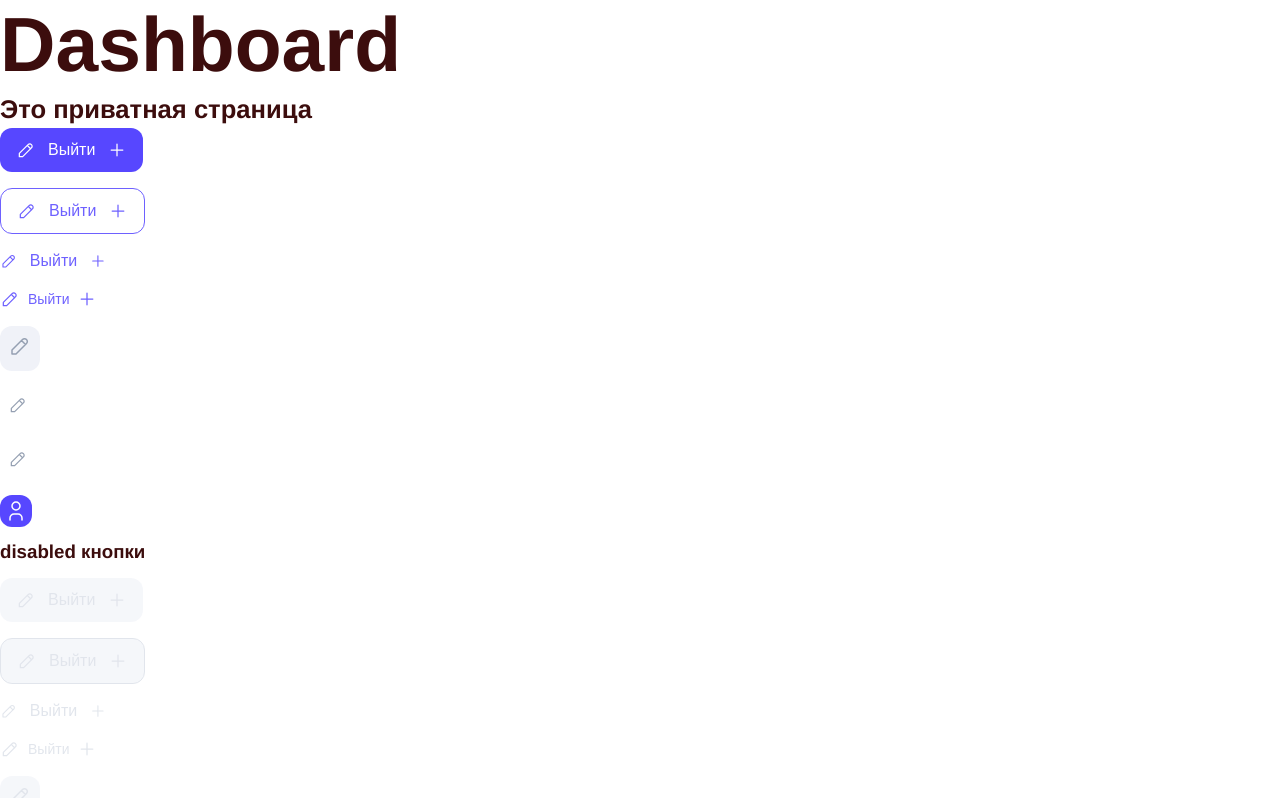
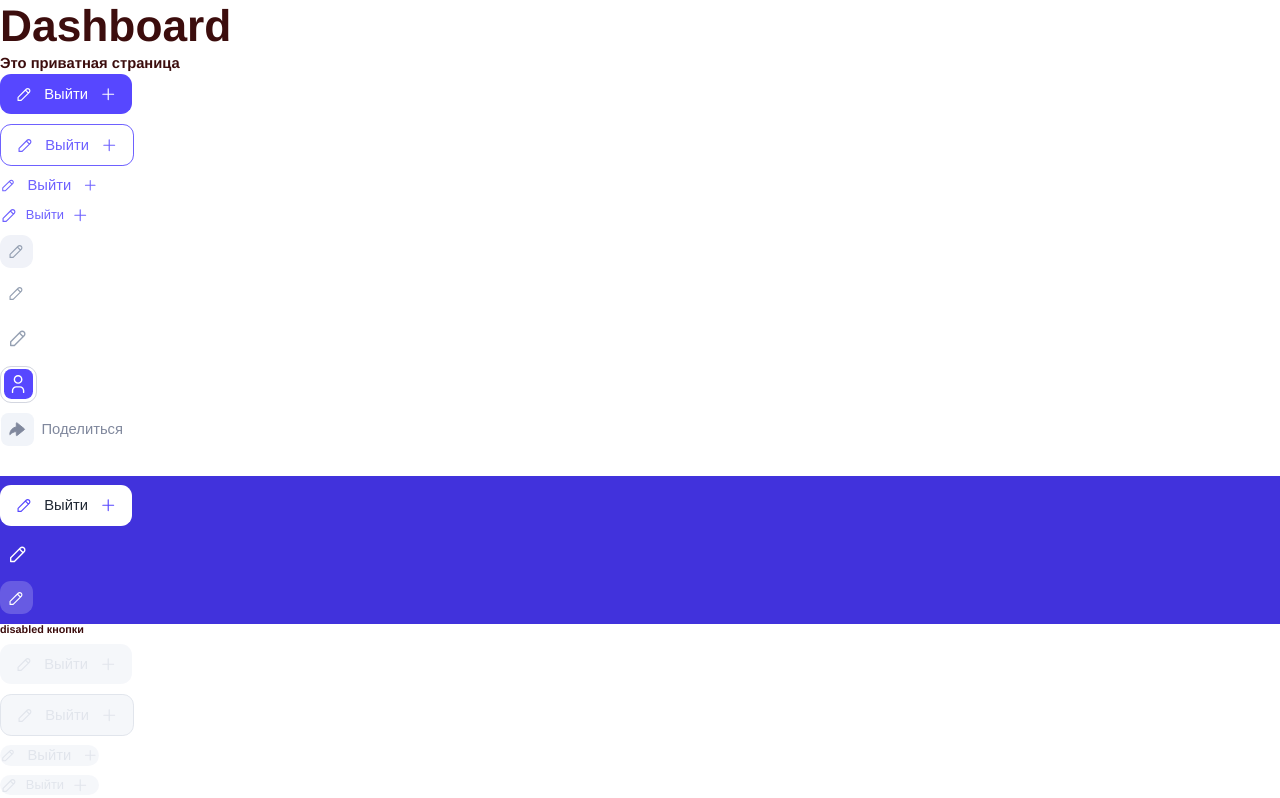
Before and after one commit to Aldiyar-B/Paraweb, a React (Vite) app: page /dashboard in a window 1280 px wide. Shown: the top 798 px of the page. Built offline with nearby package versions, Linux system fonts and the light colour scheme.

Commit message:
Доделал button и поменял px на rem

```diff
--- a/src/components/Button/Button.jsx
+++ b/src/components/Button/Button.jsx
@@ -8,8 +8,9 @@ const Button = ({
   size = 'medium',
   showIconLeft = false,
   showIconRight = false,
-  iconLeft = 'pencil',
-  iconRight = 'plus',
+  iconLeft = 'user',
+  iconRight = '',
+  bg = 'primary',
   onClick,
   disabled = false,
 }) => {
@@ -19,22 +20,26 @@ const Button = ({
 
   return (
     <button
-      className={`${styles.button} ${styles[name]} ${styles[size]} ${disabled ? styles.disabled : ''}`}
+      className={`${styles.button}
+              ${name === 'user' ? styles.userWrapper : ''}
+              ${name === 'share' ? styles.shareWrapper : ''}
+              ${styles[name]}
+              ${styles[size]}
+              ${styles[bg]}
+              ${disabled ? styles.disabled : ''}`}
       onClick={!disabled ? onClick : undefined}
       disabled={disabled}
     >
-      {name === 'user' ? (
-        // Специфичная структура для кнопки с name="user"
+      {name === 'user' || name === 'share' ? (
+        // Специфичная структура для user и share
         <>
-          <span className={styles.userIcon}>
           {getIcon(iconLeft) && (
             <span
               className={styles.icon}
               dangerouslySetInnerHTML={{ __html: getIcon(iconLeft) }}
             />
           )}
-          </span>
-          <span className={styles.userText}>{text}</span>
+          {name === 'share' && <span>{text}</span>}
         </>
       ) : (
         // Стандартная структура для остальных кнопок
--- a/src/components/Button/Button.module.scss
+++ b/src/components/Button/Button.module.scss
@@ -1,22 +1,22 @@
 .button {
   display: flex;
   align-items: center;
-  border-radius: 12px;
-  padding: 12px 16px;
-  gap: 12px;
+  border-radius: 1.2rem;
+  padding: 1.2rem 1.6rem;
+  gap: 1.2rem;
   transition: background 0.3s ease;
   border: none;
   cursor: pointer;
 
   span {
-    font-size: 16px;
-    line-height: 20px;
+    font-size: 1.6rem;
+    line-height: 2rem;
   }
 
   &.disabled {
     cursor: not-allowed;
     pointer-events: none;
-    opacity: 0.6; // или любые другие стили для disabled состояния
+    opacity: 0.6;
   }
 
   &.primary {
@@ -37,10 +37,36 @@
     }
   }
 
+  &.contrast {
+    background-color: var(--card-color);
+    color: var(--text-color);
+
+    .icon {
+      color: var(--ultramarine-default-color);
+    }
+
+    &:hover {
+      background-color: var(--gray-color-1);
+    }
+
+    &:active {
+      background-color: var(--gray-color-2);
+    }
+
+    &.disabled {
+      background-color: var(--text-contrast-secondary-color);
+      color: var(--text-contrast-blind-color);
+
+      .icon {
+        color: var(--text-contrast-blind-color);
+      }
+    }
+  }
+
   &.secondary {
     background-color: var(--white);
     color: var(--ultramarine-light-color-1);
-    border: 1px solid var(--ultramarine-light-color-1);
+    border: 0.1rem solid var(--ultramarine-light-color-1);
 
     &:hover {
       background-color: var(--gray-color-1);
@@ -53,34 +79,37 @@
     &.disabled {
       background-color: var(--gray-color-2);
       color: var(--text-blind-color);
-      border: 1px solid var(--text-blind-color);
+      border: 0.1rem solid var(--text-blind-color);
     }
   }
 
   &.text {
-    width: 107px;
-    height: 22px;
+    width: 10.7rem;
+    height: 2.2rem;
     border: none;
     padding: 0;
     color: var(--ultramarine-light-color-1);
     background-color: transparent;
 
     &.small {
-      width: 107px;
-      height: 22px;
-      gap: 8px;
+      width: 10.7rem;
+      height: 2.2rem;
+      gap: 0.8rem;
+
       span {
-        font-size: 14px;
-        line-height: 20px;
+        font-size: 1.4rem;
+        line-height: 2rem;
       }
     }
 
     &:hover {
       color: var(--ultramarine-dark-color);
+      background-color: transparent;
     }
 
     &:active {
       color: var(--ultramarine-light-color-1);
+      background-color: transparent;
     }
 
     &.disabled {
@@ -90,8 +119,8 @@
 
   &.icon {
     gap: 0;
-    border-radius: 12px;
-    padding: 8px;
+    border-radius: 1.2rem;
+    padding: 0.8rem;
     background-color: transparent;
 
     .icon {
@@ -105,6 +134,8 @@
     }
 
     &:hover {
+      background-color: transparent;
+
       .icon svg path {
         stroke: var(--ultramarine-default-color);
       }
@@ -123,36 +154,73 @@
     }
 
     &.large {
-      width: 40px;
-      height: 40px;
+      width: 4rem;
+      height: 4rem;
+
+      .icon {
+        width: 2.4rem;
+        height: 2.4rem;
+      }
+
       &:hover {
         background-color: var(--gray-color-4);
         .icon svg path {
           stroke: var(--text-secondary-color);
         }
       }
+
       &:active {
         background-color: var(--gray-color-5);
       }
+
       .icon svg path {
         stroke: var(--text-secondary-color);
+      }
+    }
+
+    &.contrast {
+      background-color: transparent;
+
+      .icon svg path {
+        stroke: var(--white);
+      }
+
+      &:hover {
+        background-color: var(--text-contrast-blind-color);
+
+        .icon svg path {
+          stroke: var(--text-contrast-color);
+        }
+      }
+
+      &:active {
+        background-color: var(--text-contrast-secondary-color);
+
+        .icon svg path {
+          stroke: var(--text-contrast-color);
+        }
+      }
+
+      &.disabled {
+        background-color: transparent;
+
+        .icon svg path {
+          stroke: var(--text-contrast-blind-color);
+        }
       }
     }
   }
 
   &.icon-fill {
     gap: 0;
-    border-radius: 12px;
-    padding: 8px;
+    border-radius: 1.2rem;
+    padding: 0.8rem;
     background-color: var(--gray-color-2);
     display: flex;
     align-items: center;
     justify-content: center;
 
     .icon {
-      width: 100%;
-      height: 100%;
-
       svg {
         width: 100%;
         height: 100%;
@@ -164,6 +232,7 @@
 
     &:hover {
       background-color: var(--gray-color-3);
+
       .icon svg path {
         stroke: var(--ultramarine-default-color);
       }
@@ -171,12 +240,15 @@
 
     &:active {
       background-color: var(--gray-color-4);
+
       .icon svg path {
         stroke: var(--ultramarine-default-color);
       }
     }
+
     &.disabled {
       background-color: var(--gray-color-2);
+
       .icon svg path {
         stroke: var(--text-blind-color);
       }
@@ -184,17 +256,165 @@
   }
 
   &.user {
-    gap: 0;
-    width: 32px;
-    height: 32px;
+    width: 4rem;
+    height: 4rem;
+    display: flex;
+    align-items: center;
+    justify-content: center;
     background-color: var(--ultramarine-default-color);
     color: var(--white);
-    padding: 4px 0 0 4px;
+    border-radius: 1.2rem;
+    padding: 0.8rem;
+    border: none;
+    cursor: pointer;
+    transition: background 0.3s ease;
+
+    &:hover {
+      background-color: var(--ultramarine-dark-color);
+    }
+
+    &:active {
+      background-color: var(--ultramarine-light-color-1);
+    }
+
+    &.disabled {
+      background-color: var(--gray-color-2);
+      color: var(--text-blind-color);
+      cursor: not-allowed;
+      pointer-events: none;
+    }
+
+    .icon {
+      width: 2.4rem;
+      height: 2.4rem;
+      display: flex;
+      align-items: center;
+      justify-content: center;
+
+      svg {
+        width: 100%;
+        height: 100%;
+        path {
+          stroke: currentColor;
+        }
+      }
+    }
+  }
+
+  &.userWrapper {
+    background-color: var(--white);
+    border: 0.1rem solid var(--border-color);
+    padding: 0.1rem;
+
+    &:hover {
+      background-color: var(--white);
+      border: 0.1rem solid var(--ultramarine-default-color);
+    }
+
+    &.user {
+      .icon {
+        background-color: var(--ultramarine-default-color);
+        width: 3.2rem;
+        height: 3.2rem;
+        border-radius: 0.8rem;
+        padding: 0.4rem;
+      }
+    }
+
+    &.disabled {
+      display: none;
+    }
+  }
+
+  &.shareWrapper {
+    background-color: var(--white);
+    padding: 0.1rem;
+    display: flex;
+    align-items: center;
+    gap: 0.8rem;
+    color: var(--text-2-color);
+
+    &:hover,
+    &:active {
+      background-color: transparent;
+
+      .icon {
+        background-color: var(--ultramarine-default-color);
+        svg {
+          width: 2rem;
+          height: 2rem;
+          path {
+            stroke: var(--text-contrast-color);
+            fill: var(--text-contrast-color);
+          }
+        }
+      }
+    }
+
+    .icon {
+      background-color: var(--gray-color-6);
+      width: 3.6rem;
+      height: 3.6rem;
+      border-radius: 0.8rem;
+      padding: 0.8rem;
+
+      svg {
+        width: 2rem;
+        height: 2rem;
+        path {
+          stroke: var(--text-2-color);
+          fill: var(--text-2-color);
+        }
+      }
+    }
+
+    &.disabled {
+      display: none;
+    }
+  }
+
+  &.bookmark {
+    gap: 0;
+    border-radius: 1.2rem;
+    padding: 0.8rem;
+    background-color: var(--white-20);
+    display: flex;
+    align-items: center;
+    justify-content: center;
+
+    .icon {
+      svg {
+        width: 100%;
+        height: 100%;
+        path {
+          stroke: var(--text-contrast-color);
+        }
+      }
+    }
+
+    &:hover {
+      background-color: var(--ultramarine-default-color);
+      .icon svg path {
+        stroke: var(--text-contrast-color);
+      }
+    }
+
+    &:active {
+      background-color: var(--white-20);
+      .icon svg path {
+        stroke: var(--text-contrast-color);
+        fill: var(--text-contrast-color);
+      }
+    }
+
+    &.disabled {
+      display: none;
+    }
   }
 
   .icon {
-    width: 20px;
-    height: 20px;
+    width: 2rem;
+    height: 2rem;
 
     svg {
       width: 100%;
--- a/src/style/global/colors.scss
+++ b/src/style/global/colors.scss
@@ -1,5 +1,8 @@
 html {
   --white: #ffffff;
+  --white-20: rgba(255, 255, 255, 0.2);
+  --white-40: rgba(255, 255, 255, 0.4);
+  --white-60: rgba(255, 255, 255, 0.6);
 
   --card-color: #ffffff;
   --app-bg: #eeeff2;
@@ -10,14 +13,18 @@ html {
   --gray-color-3: #ecedf2;
   --gray-color-4: #e3e5ec;
   --gray-color-5: #d8dbe4;
+  --gray-color-6: #f1f4f9;
 
   //* Text
+  --text-2-color: #80889d;
   --text-color: #1f2733;
   --text-secondary-color: #95a0b2;
   --text-contrast-color: #ffffff;
   --text-contrast-secondary-color: #ffffff99;
+  --text-contrast-secondary-color-60: rgba(255, 255, 255, 0.6);
   --text-blind-color: #ced5e0;
   --text-contrast-blind-color: #ffffff4d;
+  --text-contrast-blind-color-30: rgba(255, 255, 255, 0.3);
 
   //* Divider
   --divider-color: #eeeff2;
--- a/src/style/main.scss
+++ b/src/style/main.scss
@@ -1,7 +1,7 @@
+@use './global/base.scss' as *;
 @use './global/typography.scss' as *;
 @use './global/colors.scss' as *;
 @import './reset.css';
-
 * {
   box-sizing: border-box;
 }
--- a/src/views/Dashboard.jsx
+++ b/src/views/Dashboard.jsx
@@ -69,7 +69,37 @@ function Dashboard() {
         <br />
         <Button iconLeft="user" showIconLeft="true" name="user" size="small" />
         <br />
+        <Button name="share" text="Поделиться" iconLeft="share-button" />
+        <br />
       </Link>
+      <div style={{ marginTop: '20px', background: '#4132dc' }}>
+        <br />
+        <Button
+          name="primary"
+          bg="contrast"
+          text="Выйти"
+          iconLeft="pencil"
+          iconRight="plus"
+          showIconLeft="true"
+          showIconRight="true"
+        />
+        <br />
+        <Button
+          iconLeft="pencil"
+          showIconLeft="true"
+          name="icon"
+          size="large"
+          bg="contrast"
+        />
+        <br />
+        <Button
+          iconLeft="pencil"
+          showIconLeft="true"
+          name="bookmark"
+          bg="contrast"
+        />
+        <br />
+      </div>
       <div>
         <h3>disabled кнопки </h3>
         <br />
@@ -137,6 +167,53 @@ function Dashboard() {
           size="large"
           disabled
         />
+        <br />
+        <Button
+          iconLeft="user"
+          showIconLeft="true"
+          name="user"
+          size="large"
+          disabled
+        />
+        <br />
+        <Button name="share" text="Поделиться" iconLeft="share" disabled />
+        <br />
+        <Button
+          name="share"
+          text="Поделиться"
+          iconLeft="share-button"
+          disabled
+        />
+        <div style={{ marginTop: '20px', background: '#4132dc' }}>
+          <br />
+          <Button
+            name="primary"
+            bg="contrast"
+            text="Выйти"
+            iconLeft="pencil"
+            iconRight="plus"
+            showIconLeft="true"
+            showIconRight="true"
+            disabled
+          />
+          <br />
+          <Button
+            iconLeft="pencil"
+            showIconLeft="true"
+            name="icon"
+            size="large"
+            bg="contrast"
+            disabled
+          />
+          <br />
+          <Button
+            iconLeft="pencil"
+            showIconLeft="true"
+            name="bookmark"
+            bg="contrast"
+            disabled
+          />
+        </div>
       </div>
     </div>
   );
```
Also changed, not shown: src/assets/svg/icons/share-button.svg (added). Lines whose indentation alone changed are shown as unchanged.
